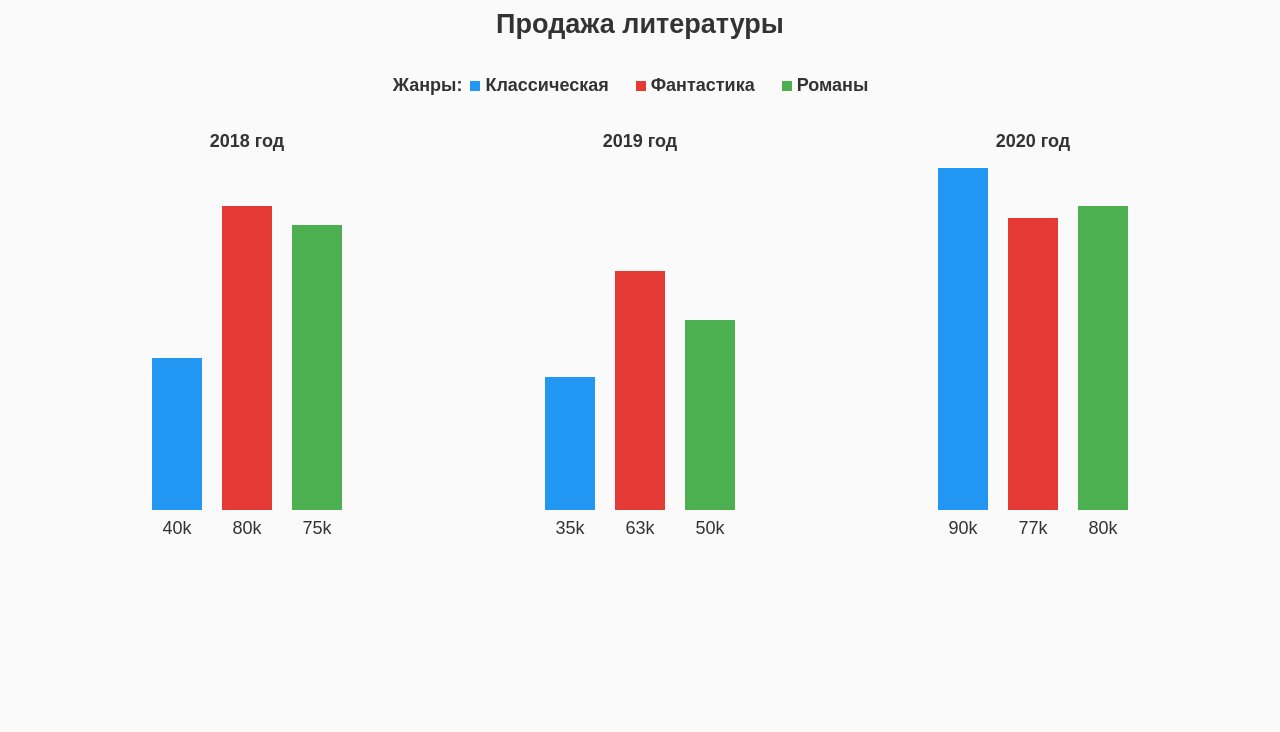
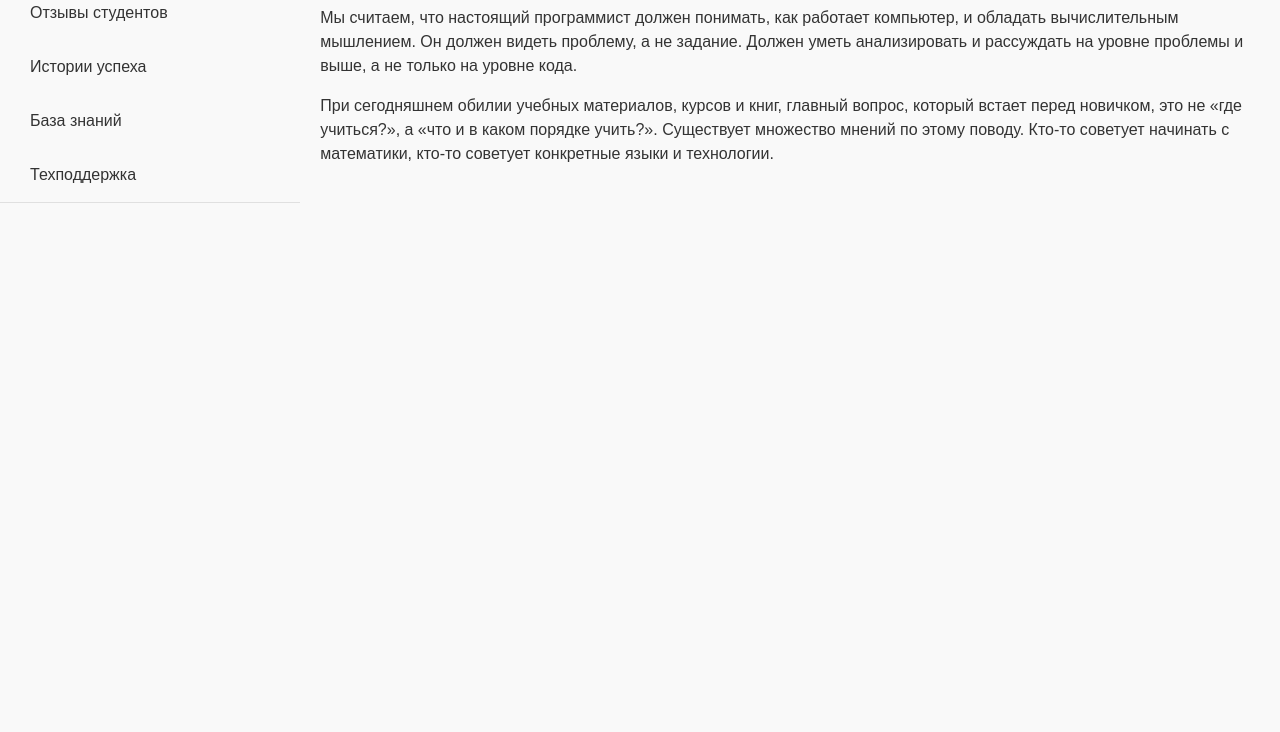
Before and after one commit to lofty777/hexlet, a plain HTML site: page index.html in a window 1280 px wide. Shown: the part 68-800 px from the top of the page. Drawn offline with Linux system fonts and the light colour scheme.

Commit message:
B4.Test 2. Flex:grow,shrink,basis

```diff
--- a/index.html
+++ b/index.html
@@ -3,76 +3,34 @@
 
   <head>
     <meta charset="UTF-8">
-  <meta http-equiv="X-UA-Compatible" content="IE=edge">
     <meta name="viewport" content="width=device-width, initial-scale=1.0">
-  <title>График продаж литературы</title>
-  <link rel="stylesheet" href="styles/app.css">
-
+    <title>Хекслет</title>
+    <link rel="stylesheet" href="./styles/app.css">
   </head>
 
   <body>
-  <section class="container">
-    <h1>Продажа литературы</h1>
-    <table class="histogram">
-      <!-- BEGIN (write your solution here) -->
-      <thead class="histogram-header">
-        <tr>
-          <th>Жанры:</th>
-          <th class="px-20 histogram-header-blue">Классическая</th>
-          <th class="px-20 histogram-header-red">Фантастика</th>
-          <th class="px-20 histogram-header-green">Романы</th>
-        </tr>
-      </thead>
-      <tbody class="histogram-body mt-50px">
-        <tr class="histogram-row ">
-          <td class="histogram-name">2018 год</td>
-          <td class="histogram-col" style="--data-value: 40%">
-            <span class="w-50px histogram-blue"></span>
-            <p>40k</p>
-          </td>
-          <td class="histogram-col style=" style="--data-value: 80%">
-            <span class="w-50px histogram-red"></span>
-            <p>80k</p>
-          </td>
-          <td class="histogram-col" style="--data-value: 75%">
-            <span class="w-50px histogram-green"></span>
-            <p>75k</p>
-          </td>
-        </tr>
-        <tr class="histogram-row">
-          <td class="histogram-name">2019 год</td>
-          <td class="histogram-col" style="--data-value: 35%">
-            <span class="w-50px histogram-blue"></span>
-            <p>35k</p>
-          </td>
-          <td class="histogram-col" style="--data-value: 63%">
-            <span class="w-50px histogram-red"></span>
-            <p>63k</p>
-          </td>
-          <td class="histogram-col" style="--data-value: 50%">
-            <span class="w-50px histogram-green"></span>
-            <p>50k</p>
-          </td>
-        </tr>
-        <tr class="histogram-row justify-end">
-          <td class="histogram-name">2020 год</td>
-          <td class="histogram-col" style="--data-value: 90%">
-            <span class="w-50px histogram-blue"></span>
-            <p>90k</p>
-          </td>
-          <td class="histogram-col" style="--data-value: 77%">
-            <span class="w-50px histogram-red"></span>
-            <p>77k</p>
-          </td>
-          <td class="histogram-col" style="--data-value: 80%">
-            <span class="w-50px histogram-green"></span>
-            <p>80k</p>
-          </td>
-        </tr>
-      </tbody>
-      <!-- END -->
-    </table>
-  </section>
+    <div class="d-flex flex-wrap">
+      <aside class="flexible-aside">
+        <nav class="nav">
+          <ul>
+            <li><a href="#">О проекте</a></li>
+            <li><a href="#">Отзывы студентов</a></li>
+            <li><a href="#">Истории успеха</a></li>
+            <li><a href="#">База знаний</a></li>
+            <li><a href="#">Техподдержка</a></li>
+          </ul>
+        </nav>
+      </aside>
+      <main class="container main">
+        <h1>Хекслет — практические курсы по программированию</h1>
+        <p>Мы считаем, что настоящий программист должен понимать, как работает компьютер, и обладать вычислительным
+          мышлением. Он должен видеть проблему, а не задание. Должен уметь анализировать и рассуждать на уровне проблемы
+          и выше, а не только на уровне кода.</p>
+        <p>При сегодняшнем обилии учебных материалов, курсов и книг, главный вопрос, который встает перед новичком, это
+          не «где учиться?», а «что и в каком порядке учить?». Существует множество мнений по этому поводу. Кто-то
+          советует начинать с математики, кто-то советует конкретные языки и технологии.</p>
+      </main>
+    </div>
   </body>
 
 </html>
--- a/styles/app.css
+++ b/styles/app.css
@@ -1,144 +1,75 @@
-:root {
-  --light: #fafafa;
-  --red: #e53935;
-  --green: #4caf50;
-  --blue: #2196f3;
-
-}
-
-html {
-  color: #333;
-  font: 18px/1.5 sans-serif;
-
-  background-color: var(--light);
-}
-
 body {
   margin: 0;
-  padding: 50px 0;
+  padding: 0;
+
+  color: #333;
+  font-family: sans-serif;
+  line-height: 1.5;
+
+  background: #f9f9f9;
 }
 
 h1 {
-  text-align: center;
+  margin: 0;
+}
+
+p {
+  margin-bottom: 0;
+}
+
+.flexible-aside {
+  /* BEGIN (write your solution here) */
+  flex: 1 1 300px;
+  /* END */
+}
+
+.main {
+  /* BEGIN (write your solution here) */
+  flex: 999 1 700px;
+  /* END */
+}
+
+.d-flex {
+  display: flex;
+}
+
+.flex-wrap {
+  flex-wrap: wrap;
 }
 
 .container {
-  width: 1100px;
-  margin: 0 auto;
+  padding: 10px 20px;
 }
 
-p {
-  position: relative;
-  margin: 0;
-  margin-top: 5px;
+.nav {
+  border-bottom: 1px solid #e0e0e0;
 }
 
-/* BEGIN (write your solution here) */
-.histogram {
-  margin: 0 auto;
-  width: 100%;
+.nav ul {
+  display: flex;
+  flex-wrap: wrap;
+  margin: 0;
+  padding: 0;
+
+  list-style: none;
 }
 
-.histogram-header {
+.nav li {
   display: flex;
-  justify-content: center;
+  flex-grow: 1;
+  align-items: center;
+  padding: 15px 30px;
 }
 
-[class*="histogram-header-"] {
-  position: relative;
+.nav a {
+  color: inherit;
+  text-decoration: none;
 }
 
-[class*="histogram-header-"]::before {
-  position: absolute;
-  top: 50%;
-  left: 5px;
+.nav li:hover {
+  color: #3c3c3c;
 
-  /* display: block; */
-  width: 10px;
-  height: 10px;
+  background: #f1f1f1;
 
-  transform: translateY(-50%);
-
-  content: "";
+  cursor: pointer;
 }
-
-.histogram-header-blue::before {
-  background-color: var(--blue);
-}
-
-.histogram-header-red::before {
-  background-color: var(--red);
-}
-
-.histogram-header-green::before {
-  background-color: var(--green);
-}
-
-.histogram-body {
-  display: flex;
-  justify-content: space-between;
-}
-
-.histogram-row {
-  position: relative;
-
-  /* width: 100%; */
-
-  display: flex;
-  justify-content: center;
-  min-height: 400px;
-  padding: 0 50px;
-}
-
-.histogram-name {
-  position: absolute;
-  top:-25px;
-
-  /* width: 100%; */
-
-  font-weight: bold;
-  /* text-align: center; */
-}
-
-.histogram-col {
-  display: flex;
-  flex-direction: column;
-  align-items: center;
-  justify-content: flex-end;
-  padding: 10px;
-
-  /* text-align: center; */
-
-}
-
-/* Указываем переменную для каждой колонки в HTML и достаём значение в CSS */
-
-.histogram-col > span {
-  height: var(--data-value);
-}
-
-.histogram-blue {
-  background-color: var(--blue);
-}
-.histogram-red {
-  background-color: var(--red);
-}
-.histogram-green {
-  background-color: var(--green);
-}
-
-
-/* END */
-
-.w-50px {
-  width: 50px;
-}
-
-.mt-50px {
-  margin-top: 50px;
-}
-
-.px-20 {
-  padding-right: 20px;
-  padding-left: 20px;
-}
```
Lines whose indentation alone changed are shown as unchanged.
